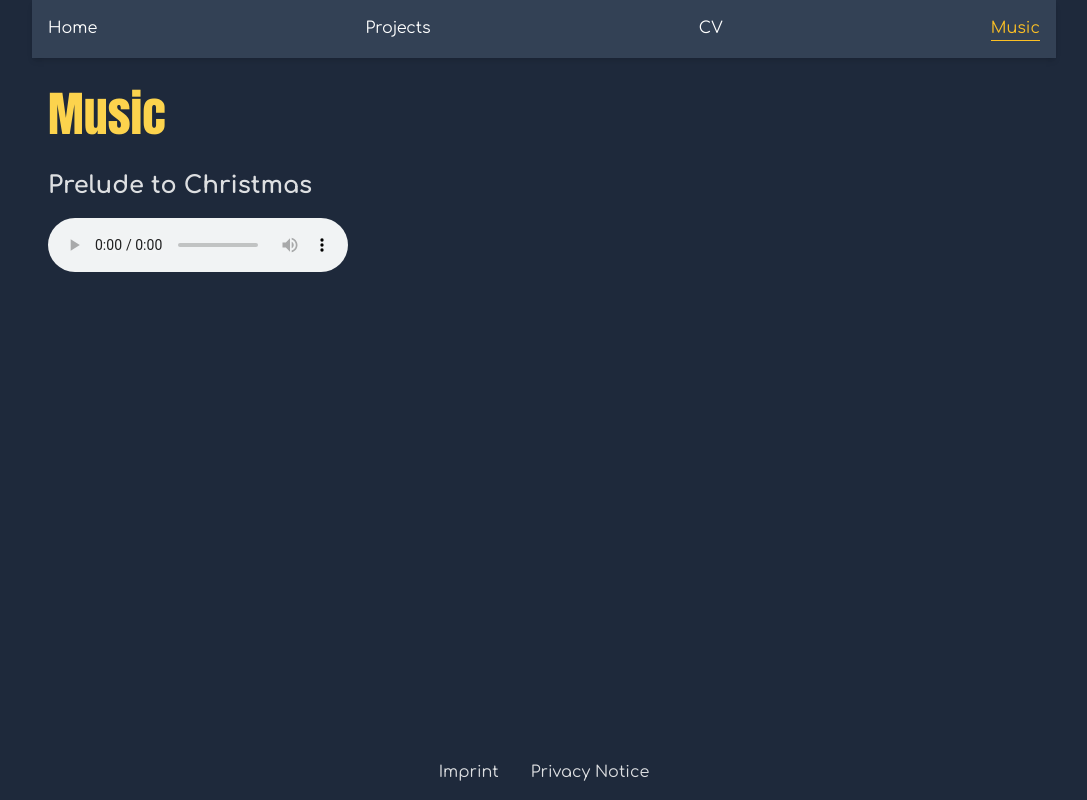
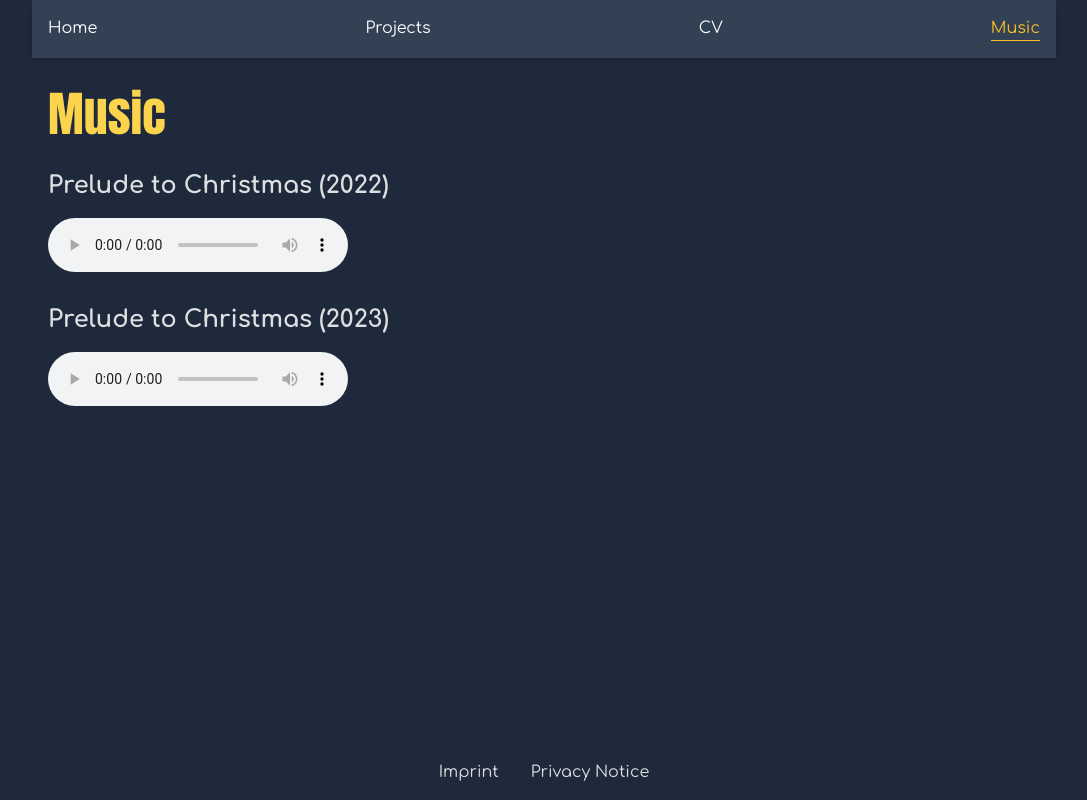
Before and after one commit to kilianmandscharo/portfolio_v2, a Next.js app: page /music in a window 1280 px wide. Shown: the whole page, without its empty margins (96-1183 px from the left). Built offline with nearby package versions, Linux system fonts and the light colour scheme.

Commit message:
Add new christmas prelude

```diff
--- a/app/music/page.tsx
+++ b/app/music/page.tsx
@@ -5,10 +5,20 @@ export default function Music() {
   return (
     <>
       <H1>Music</H1>
-      <H2>Prelude to Christmas</H2>
-      <audio controls>
-        <source src="/music/christmas_prelude_c_minor.mp3" type="audio/mpeg" />
-      </audio>
+      <div className="flex flex-col gap-8">
+        <div>
+          <H2>Prelude to Christmas (2022)</H2>
+          <audio controls className="rounded-lg">
+            <source src="/music/christmas_prelude_c_minor.mp3" type="audio/mpeg" />
+          </audio>
+        </div>
+        <div>
+          <H2>Prelude to Christmas (2023)</H2>
+          <audio controls className="rounded-lg">
+            <source src="/music/christmas_prelude_d_minor.mp3" type="audio/mpeg" />
+          </audio>
+        </div>
+      </div>
     </>
   );
 }
```
Also changed, not shown: 1 other file (tests, documents, lock files or other folders).
